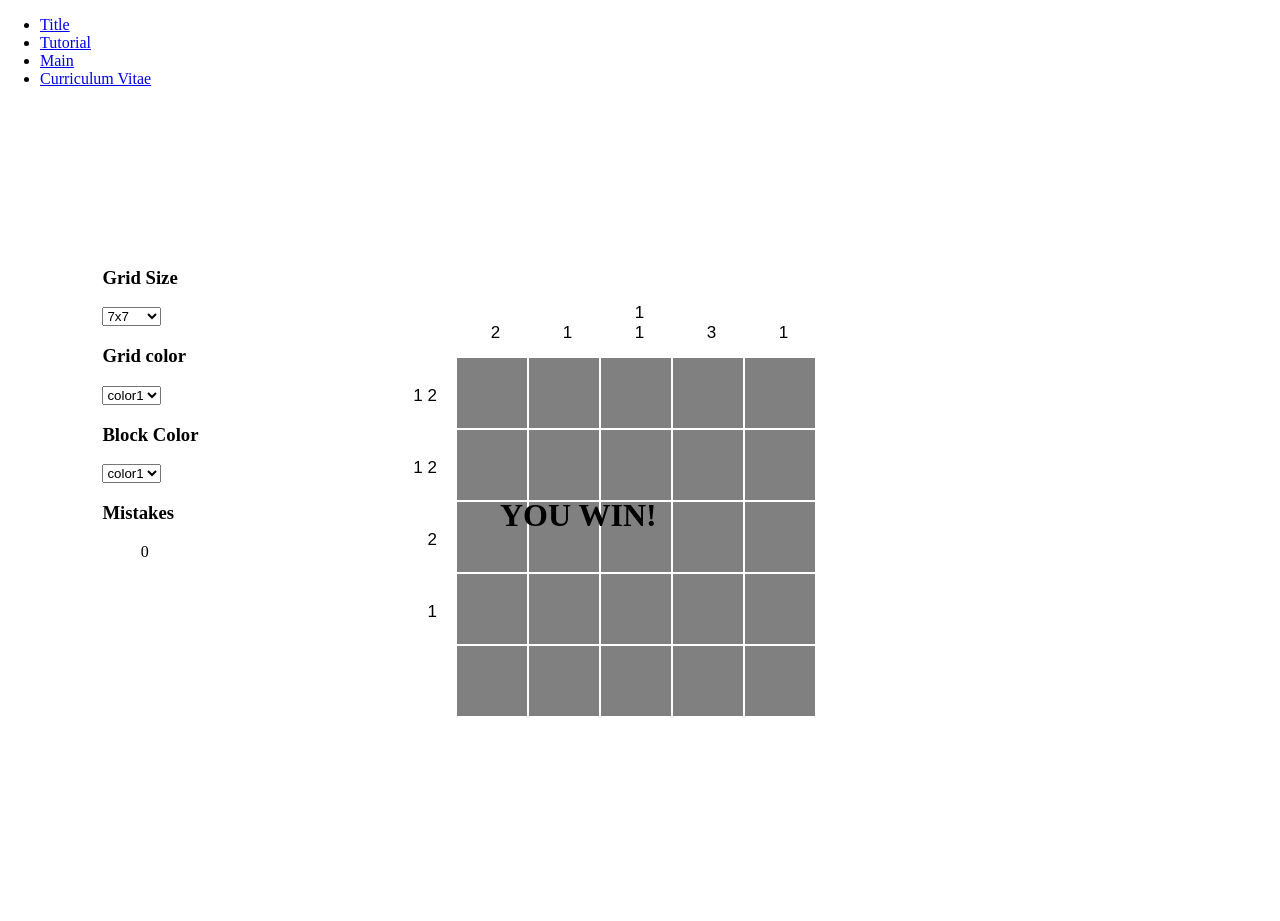
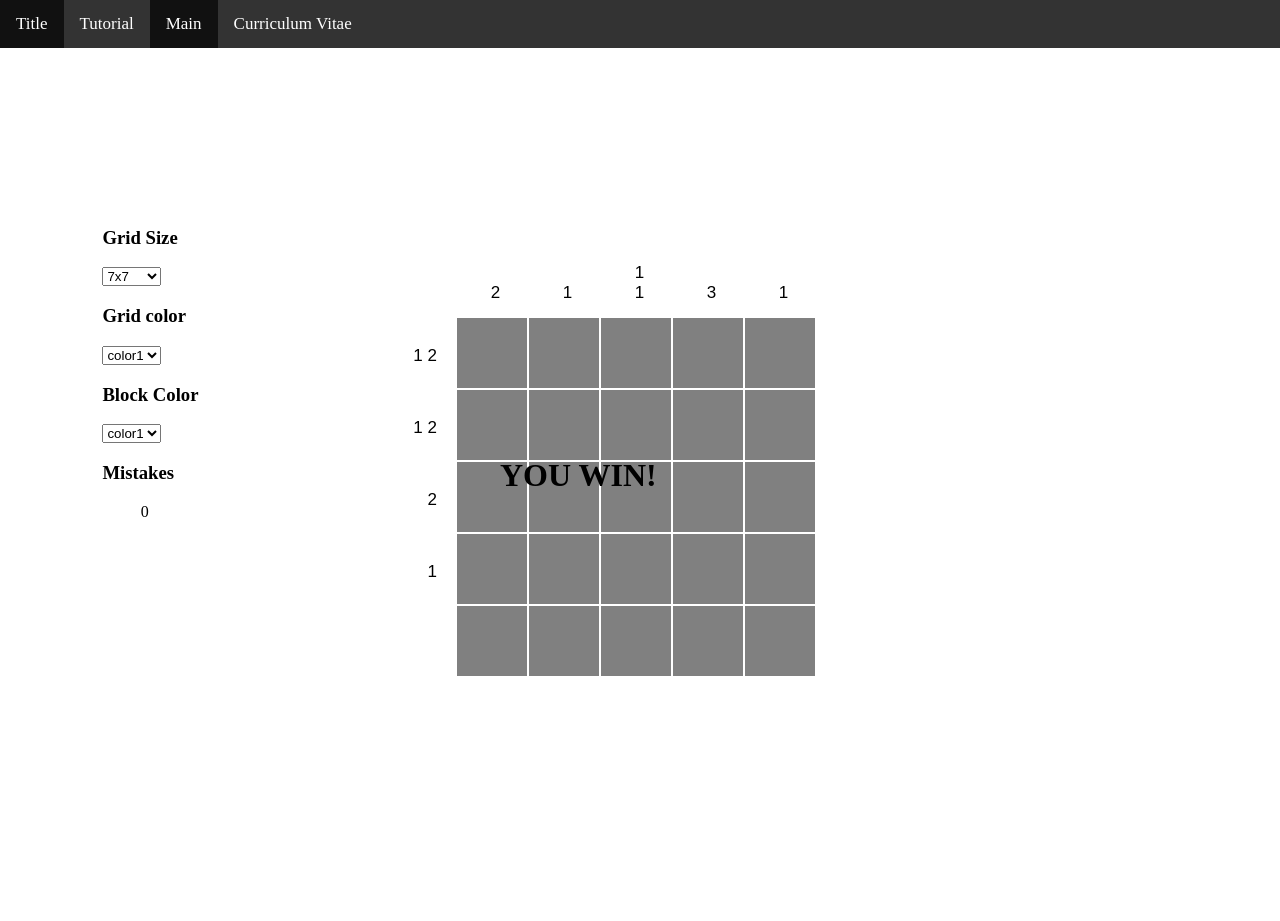
Before and after one commit to ggkfox/Picross, a PHP site: page / in a window 1280 px wide; the page is wider, and only the part inside the window is pictured. After the commit the page ends 676 px from the top of that part, so only its background shows below. Run offline with PHP 8.4, Linux system fonts and the light colour scheme.

Commit message:
Pages and Navbar
links to be fixed soon :) :100:

```diff
--- a/css/styles.css
+++ b/css/styles.css
@@ -31,3 +31,27 @@ canvas {
 	left: 300px;
 	color:black;
 }
+ul{
+	list-style-type: none;
+	background-color: #333;
+	overflow: hidden;
+	padding: 0;
+	margin: 0;
+}
+li{
+	float: left;
+	font-size: 17px;
+}
+li a{
+	text-align: center;
+	padding: 14px 16px;
+	color: white;
+	display: block;
+	text-decoration: none;
+}
+li a:hover{
+	background-color: #111;
+}
+li a.active{
+	background-color: #111;
+}
--- a/index.html
+++ b/index.html
@@ -11,10 +11,10 @@
 
 	<div id = "navbar"></div>
 		<ul>
-			<li><a href ="title">Title</a></li>
-			<li><a href ="tutorial">Tutorial</a></li>
-			<li><a href ="index.html">Main</a></li>
-			<li><a href ="cv">Curriculum Vitae</a></li>
+			<li><a href ="pages/title.html">Title</a></li>
+			<li><a href ="pages/tutorial.html">Tutorial</a></li>
+			<li><a class="active" href ="index.html">Main</a></li>
+			<li><a href ="pages/cv.html">Curriculum Vitae</a></li>
 		</ul>
 	</div>
 
--- a/pages/cv.html
+++ b/pages/cv.html
@@ -11,10 +11,10 @@
 
 	<div id = "navbar"></div>
 		<ul>
-			<li><a href ="title">Title</a></li>
-			<li><a href ="tutorial">Tutorial</a></li>
+			<li><a href ="pages/title.html">Title</a></li>
+			<li><a href ="pages/tutorial.html">Tutorial</a></li>
 			<li><a href ="index.html">Main</a></li>
-			<li><a href ="cv">Curriculum Vitae</a></li>
+			<li><a class="active" href ="pages/cv.html">Curriculum Vitae</a></li>
 		</ul>
 	</div>
 
--- a/pages/turtorial.html
+++ b/pages/turtorial.html
@@ -11,10 +11,10 @@
 
 	<div id = "navbar"></div>
 		<ul>
-			<li><a href ="title">Title</a></li>
-			<li><a href ="tutorial">Tutorial</a></li>
+			<li><a href ="pages/title.html">Title</a></li>
+			<li><a class="active" href ="pages/tutorial.html">Tutorial</a></li>
 			<li><a href ="index.html">Main</a></li>
-			<li><a href ="cv">Curriculum Vitae</a></li>
+			<li><a href ="pages/cv.html">Curriculum Vitae</a></li>
 		</ul>
 	</div>
 
--- a/title.html
+++ b/title.html
@@ -11,10 +11,10 @@
 
 	<div id = "navbar"></div>
 		<ul>
-			<li><a href ="title">Title</a></li>
-			<li><a href ="tutorial">Tutorial</a></li>
+			<li><a class="active" href ="pages/title.html">Title</a></li>
+			<li><a href ="pages/tutorial.html">Tutorial</a></li>
 			<li><a href ="index.html">Main</a></li>
-			<li><a href ="cv">Curriculum Vitae</a></li>
+			<li><a href ="pages/cv.html">Curriculum Vitae</a></li>
 		</ul>
 	</div>
 
```
